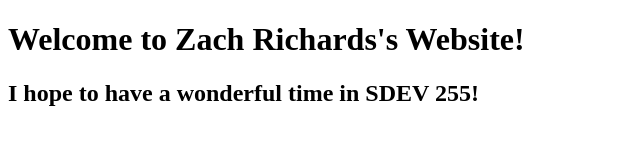
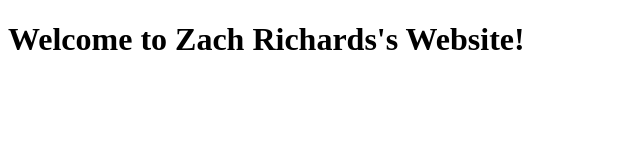
Before and after one commit to Zrichards2/Code-Environment, a plain HTML site: page index.html in a window 1280 px wide. Shown: the whole page, without its empty margins (0-640 px from the left). Drawn offline with Linux system fonts and the light colour scheme.

Commit message:
removed h2 tag - zr

```diff
--- a/index.html
+++ b/index.html
@@ -10,7 +10,6 @@
 
 <body>
   <h1>Welcome to Zach Richards's Website!</h1>
-  <h2>I hope to have a wonderful time in SDEV 255!</h2>
   <script src="script.js"></script>
 
   <!--
```
